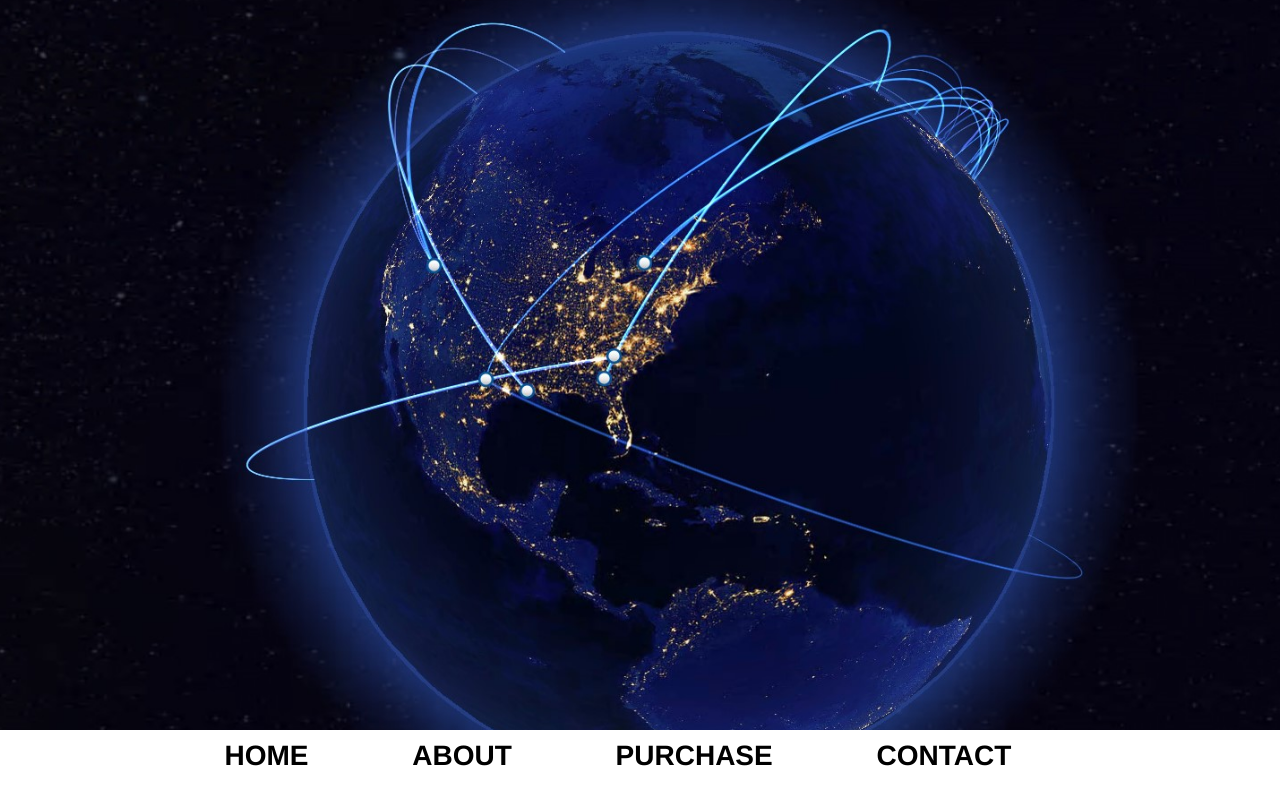
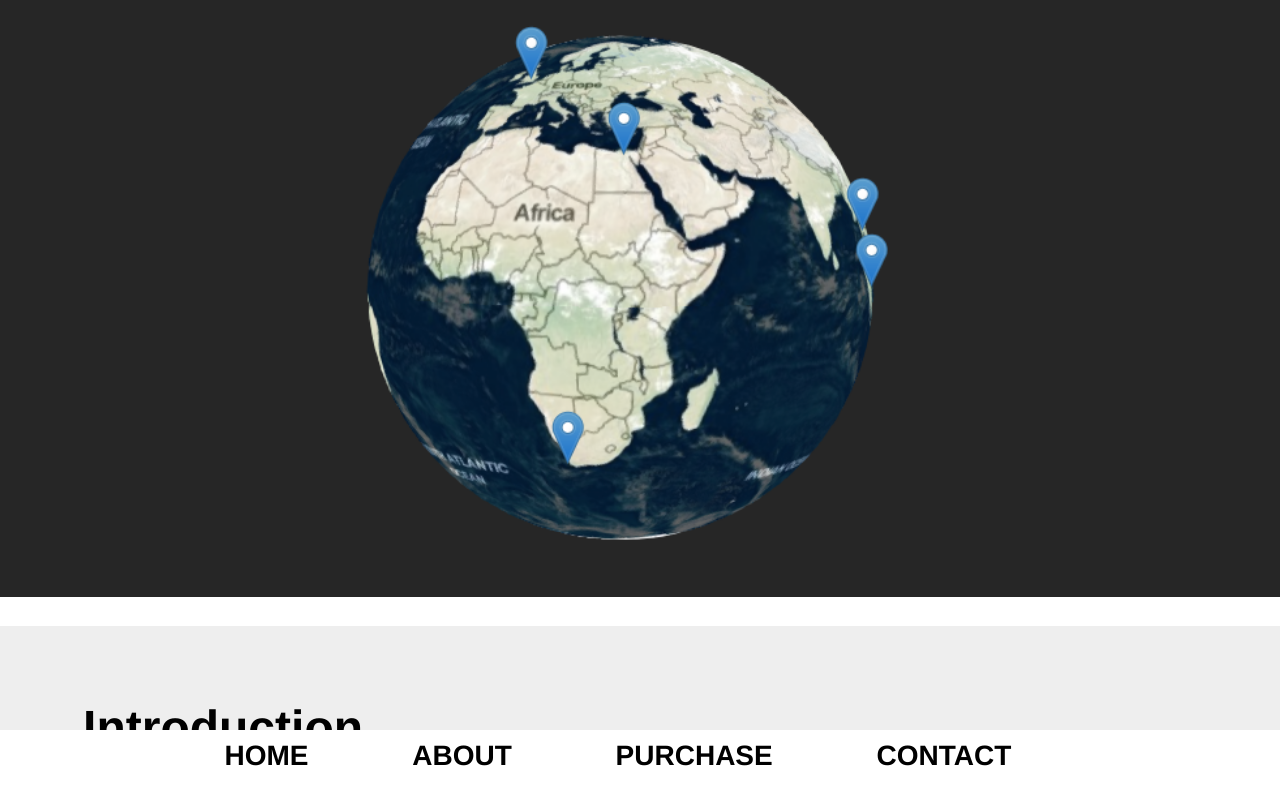
Before and after one commit to deco3500/QRstuvwxyz, a plain HTML site: page Promotional Material/index.html in a window 1280 px wide. Shown: the top 800 px of the page. Drawn offline with nearby package versions, Linux system fonts and the light colour scheme; some packages are replaced by stand-ins of ours; a script that the page names is missing.

Commit message:
adjusted image in homepage (promotional website)

```diff
--- a/Promotional Material/index.html
+++ b/Promotional Material/index.html
@@ -37,7 +37,7 @@
 
 	<header id="header">
 	<!-- Reference "image/homeimage.jpg" copy from : http://www.trustcollective.com/wp-content/uploads/2013/08/bon2.jpg -->
-		<img class="center" src="image/homeimage.jpg"  width="100%">
+		<img class="center" src="image/homepage2.png"  width="100%">
 	</header>
 
 
@@ -52,7 +52,7 @@
 		</div>
 	</nav>
 
-
+<br>
 	<div class= "row">
 		<div class="container" id="intro">
 
```
Also changed, not shown: Promotional Material/image/homepage2.png (added).
